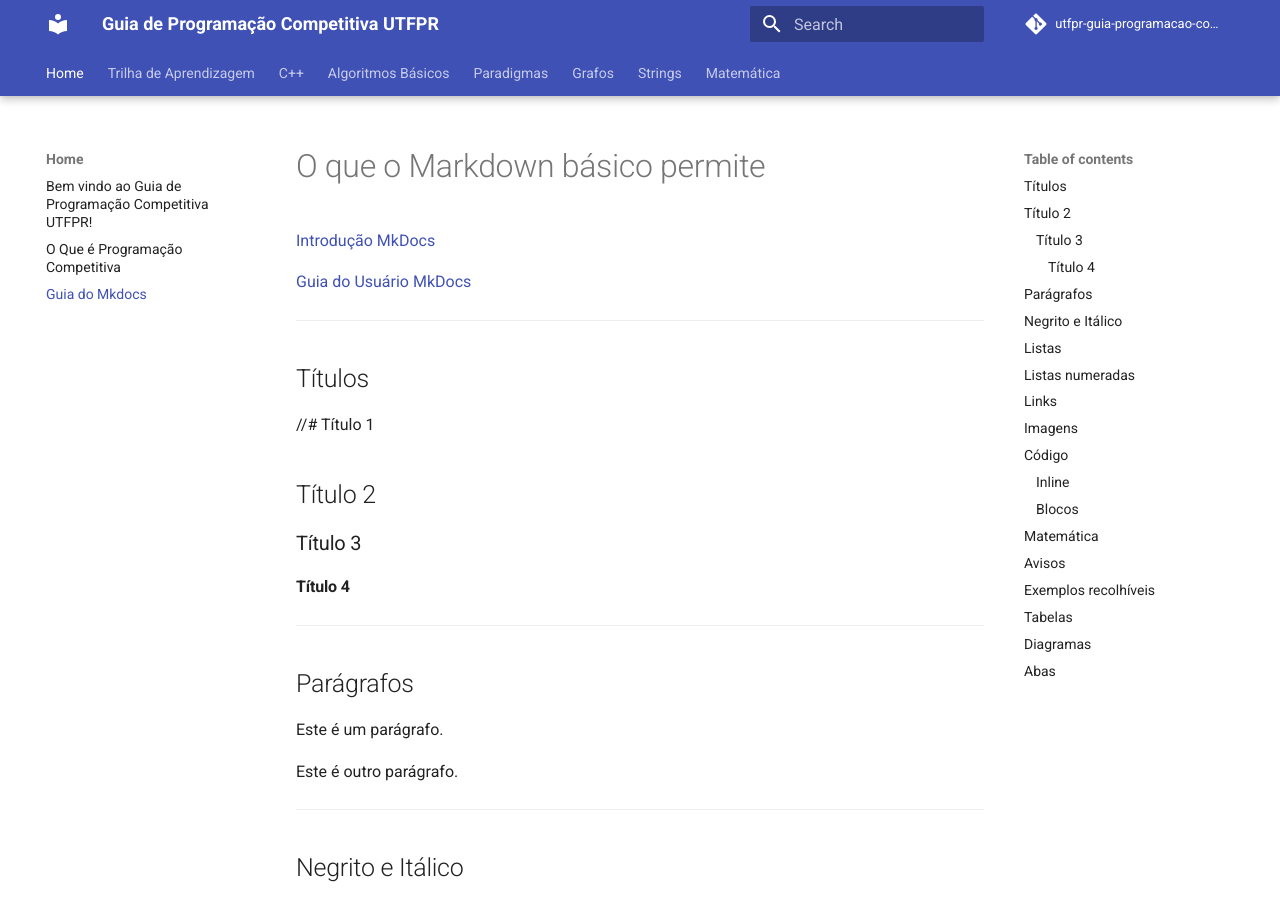
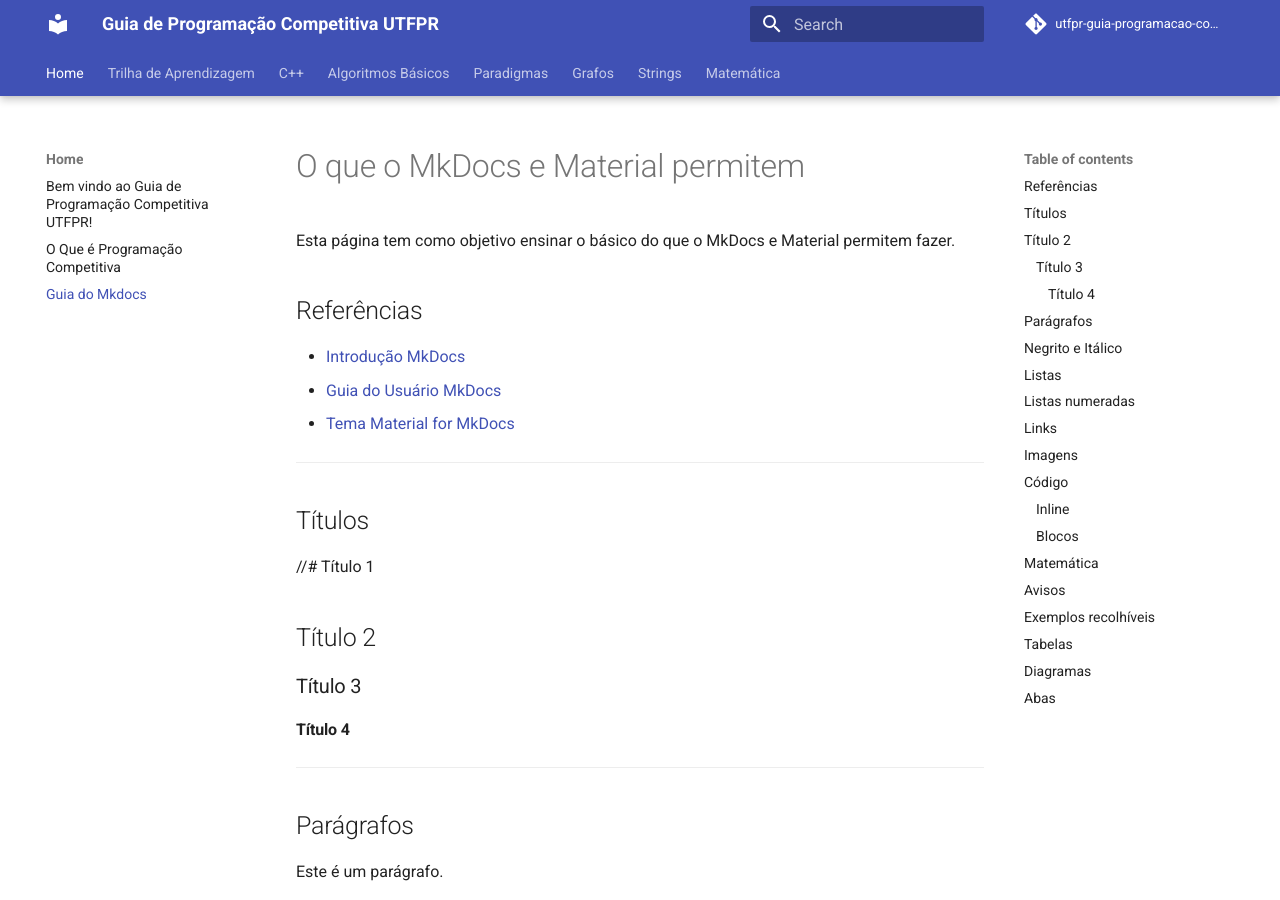
Before and after one commit to eduardo-marca/utfpr-guia-programacao-competitiva, an MkDocs documentation site: the page built from docs/extra/mkdocs-guide.md, in a window 1280 px wide and 900 px high. Built offline with MkDocs 1.6.1 and Material for MkDocs 9.7.7, drawn with Linux system fonts in a browser that asks for light colours; comment, search, counter and statistics services are not loaded.

Commit message:
modify the mkdocs guide

```diff
--- a/docs/extra/test.md
+++ b/docs/extra/mkdocs-guide.md
@@ -1,7 +1,11 @@
-# O que o Markdown básico permite
-[Introdução MkDocs](https://www.mkdocs.org/getting-started/)
+# O que o MkDocs e Material permitem
 
-[Guia do Usuário MkDocs](https://www.mkdocs.org/user-guide/)
+Esta página tem como objetivo ensinar o básico do que o MkDocs e Material permitem fazer.
+
+## Referências
+- [Introdução MkDocs](https://www.mkdocs.org/getting-started/)
+- [Guia do Usuário MkDocs](https://www.mkdocs.org/user-guide/)
+- [Tema Material for MkDocs](https://squidfunk.github.io/mkdocs-material/)
 
 ---
 ## Títulos
--- a/mkdocs.yml
+++ b/mkdocs.yml
@@ -54,7 +54,7 @@
   - Home:
     - index.md
     - introduction/what-is-cp.md
-    - Guia do Mkdocs: extra/test.md
+    - Guia do Mkdocs: extra/mkdocs-guide.md
 
   - Trilha de Aprendizagem: introduction/learning-path.md
 
```
